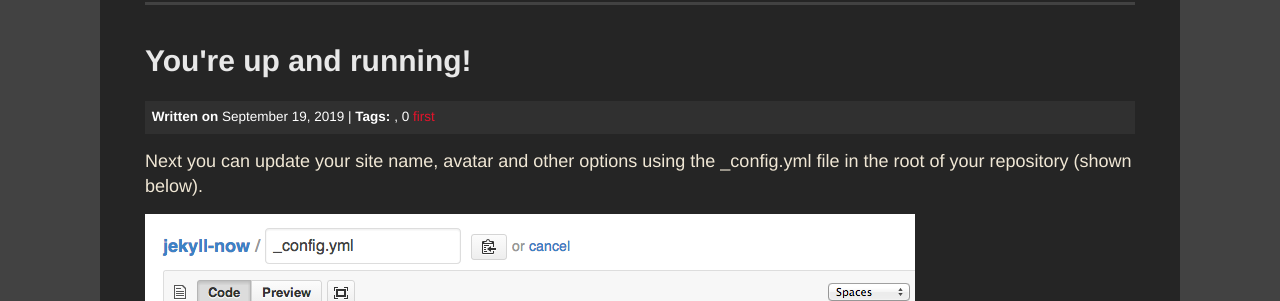
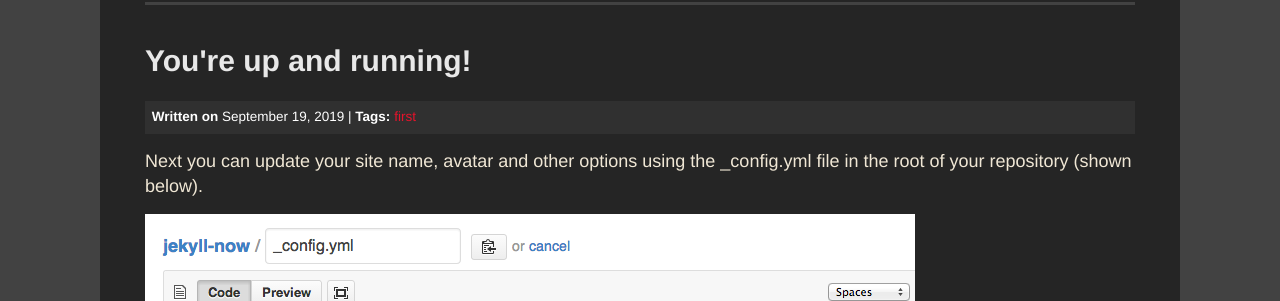
Before and after one commit to jaandrle/jaandrle.github.io, a Jekyll site: the page built from _posts/2019-9-19-Hello-World.md, in a window 1280 px wide. Shown: the part 125-426 px from the top of the page. Built offline with Jekyll 4.4.1, drawn with Linux system fonts in a browser that asks for light colours.

Commit message:
:bug: fix truly 0 in tags list

```diff
--- a/_layouts/post.html
+++ b/_layouts/post.html
@@ -8,7 +8,7 @@ layout: default
     <b>Written on</b> {{ page.date | date: "%B %e, %Y" }}
     {%- if page.tags[0] %} | <b>Tags:</b>
       {% for tag in page.tags -%}
-        {% if forloop.index0 %}, {% endif %}{{forloop.index0}}
+        {% if forloop.index0!=0 %}, {% endif %}
         <a href="/tags#tag_anchor_{{ tag | downcase }}">{{tag}}</a>
       {%- endfor -%}
     {%- endif -%}
--- a/tags.html
+++ b/tags.html
@@ -5,7 +5,7 @@ layout: default
 {%- for tag in site.tags -%}
     {%- assign t = tag | first -%}
     {%- assign posts = tag | last -%}
-    {% if forloop.index0 %}, {% endif %}
+    {% if forloop.index0!=0 %}, {% endif %}
     <a href='./#tag_anchor_{{ t | downcase | replace:" ","-" }}'>{{t}}</a>
 {%- endfor -%}
 
```
